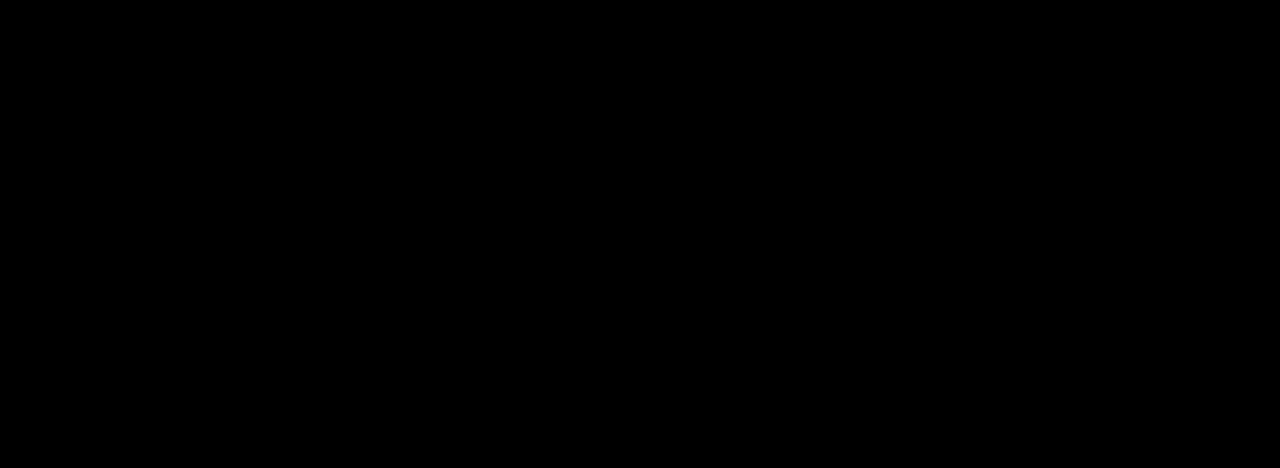
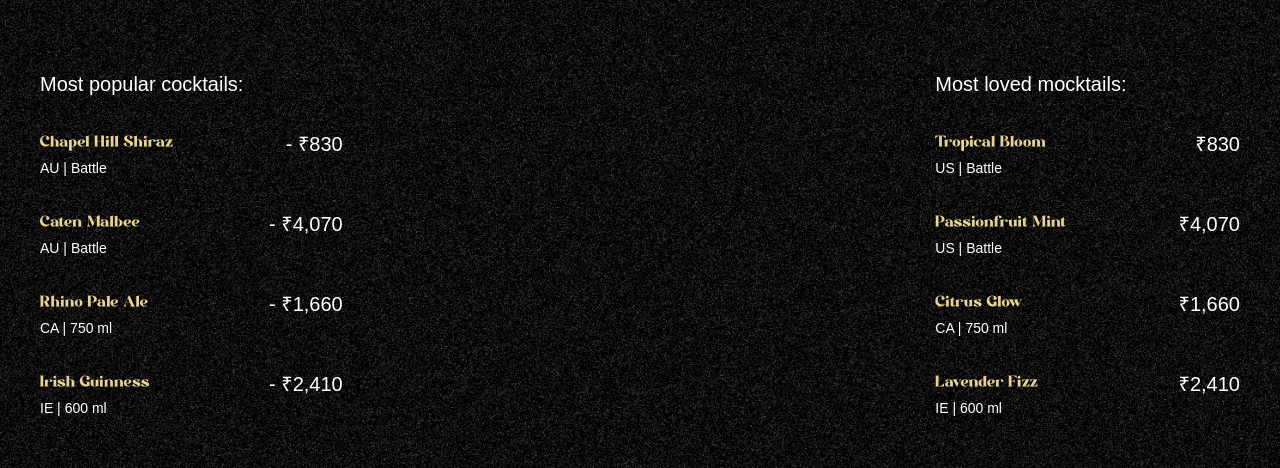
Before and after one commit to sidd-a1421/gsap-cocktails, a React (Vite) app: page / in a window 1280 px wide. Shown: the part 890-1358 px from the top of the page. Built offline with nearby package versions, Linux system fonts and the light colour scheme; a web font is replaced by a local one.

Commit message:
implement cocktail section

```diff
--- a/src/App.jsx
+++ b/src/App.jsx
@@ -1,6 +1,6 @@
 import { ScrollTrigger, SplitText } from "gsap/all"
 import gsap from "gsap"
-import { Hero, Navbar } from "./components";
+import { Cocktails, Hero, Navbar } from "./components";
 
 gsap.registerPlugin(ScrollTrigger, SplitText);
 
@@ -9,7 +9,7 @@ const App = () => {
     <main>
       <Navbar />
       <Hero />
-
+      <Cocktails />
     </main>
   )
 }
--- /dev/null
+++ b/src/components/Cocktails.jsx
@@ -0,0 +1,70 @@
+
+import { useGSAP } from '@gsap/react'
+import { cocktailLists, mockTailLists } from '../../constants'
+import gsap from 'gsap'
+
+const Cocktails = () => {
+
+  useGSAP(() => {
+    const parallaxTimeline = gsap.timeline({
+        scrollTrigger: {
+            trigger: '#cocktails',
+            start: 'top 30%',
+            end: 'bottom 80%',
+            scrub: true
+        }
+    });
+
+    parallaxTimeline.from('#c-left-leaf', {
+        x: -100,
+        y: 100
+    })
+      .from('#c-right-leaf', {
+        x: 100,
+        y: 100
+      })
+  },[])
+
+  return (
+    <section id="cocktails" className="noisy px-5">
+	 <img src="/images/cocktail-left-leaf.png" alt="l-leaf" id="c-left-leaf" />
+	 <img src="/images/cocktail-right-leaf.png" alt="r-leaf" id="c-right-leaf" />
+
+	 <div className="list">
+		<div className="popular">
+		 <h2>Most popular cocktails:</h2>
+
+		 <ul>
+			{cocktailLists.map(({ name, country, detail, price }) => (
+			 <li key={name}>
+				<div className="md:me-28">
+				 <h3>{name}</h3>
+				 <p>{country} | {detail}</p>
+				</div>
+				<span>- {price}</span>
+			 </li>
+			))}
+		 </ul>
+		</div>
+
+		<div className="loved">
+		 <h2>Most loved mocktails:</h2>
+
+		 <ul>
+			{mockTailLists.map(({ name, country, detail, price }) => (
+			 <li key={name}>
+				<div className="me-28">
+				 <h3>{name}</h3>
+				 <p>{country} | {detail}</p>
+				</div>
+				<span>{price}</span>
+			 </li>
+			))}
+		 </ul>
+		</div>
+	 </div>
+	</section>
+  )
+}
+
+export default Cocktails
--- a/src/components/index.js
+++ b/src/components/index.js
@@ -1,2 +1,3 @@
 export {default as Navbar} from './Navbar'
 export {default as Hero} from './Hero'
+export {default as Cocktails} from './Cocktails'
```
